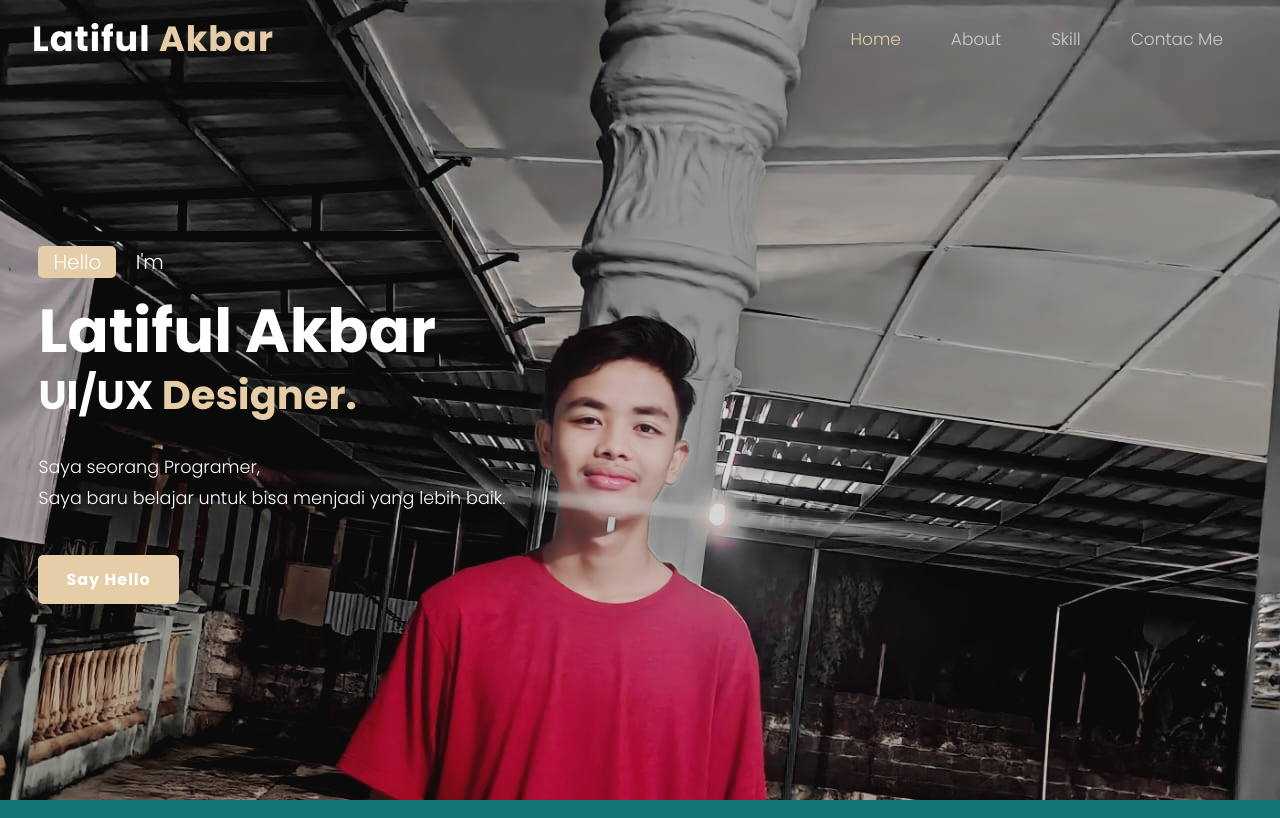
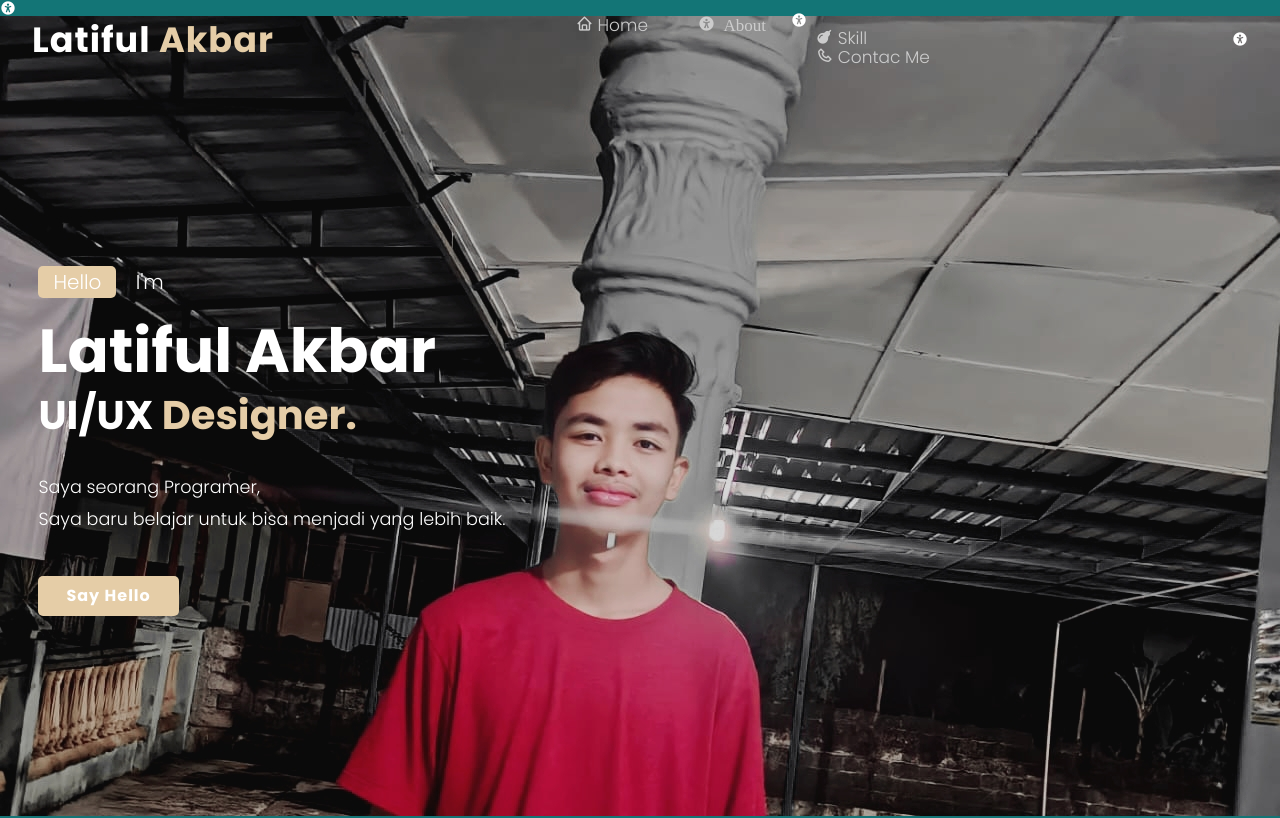
Before and after one commit to latiful12/MyProject, a plain HTML site: page index.html in a window 1280 px wide. Shown: the top 818 px of the page. Drawn offline with nearby package versions, Linux system fonts and the light colour scheme.

Commit message:
Update index.html

```diff
--- a/index.html
+++ b/index.html
@@ -21,10 +21,10 @@
         <a href="#" class="logo">Latiful<span> Akbar</span></a>
 
         <ul class="navlist">
-            <li><a href="#home" class="active">Home</a></li>
-            <li><a href="#about">About</a></li>
-            <li><a href="#services">Skill</a></li>
-            <li><a href="#contact">Contac Me</a></li>
+            <li><a href="#home"><i class='bx bx-home'></i>  Home</a></li>
+            <li><a href="#about"><i class='bx bxs-universal-access'>  About</a></li>
+            <li><a href="#services"><i class='bx bxs-pear'></i>  Skill</a></li>
+            <li><a href="#contact"><i class='bx bx-phone'></i>  Contac Me</a></li>
         </ul>
 
         <div class="bx bx-menu" id="menu-icon">
```
